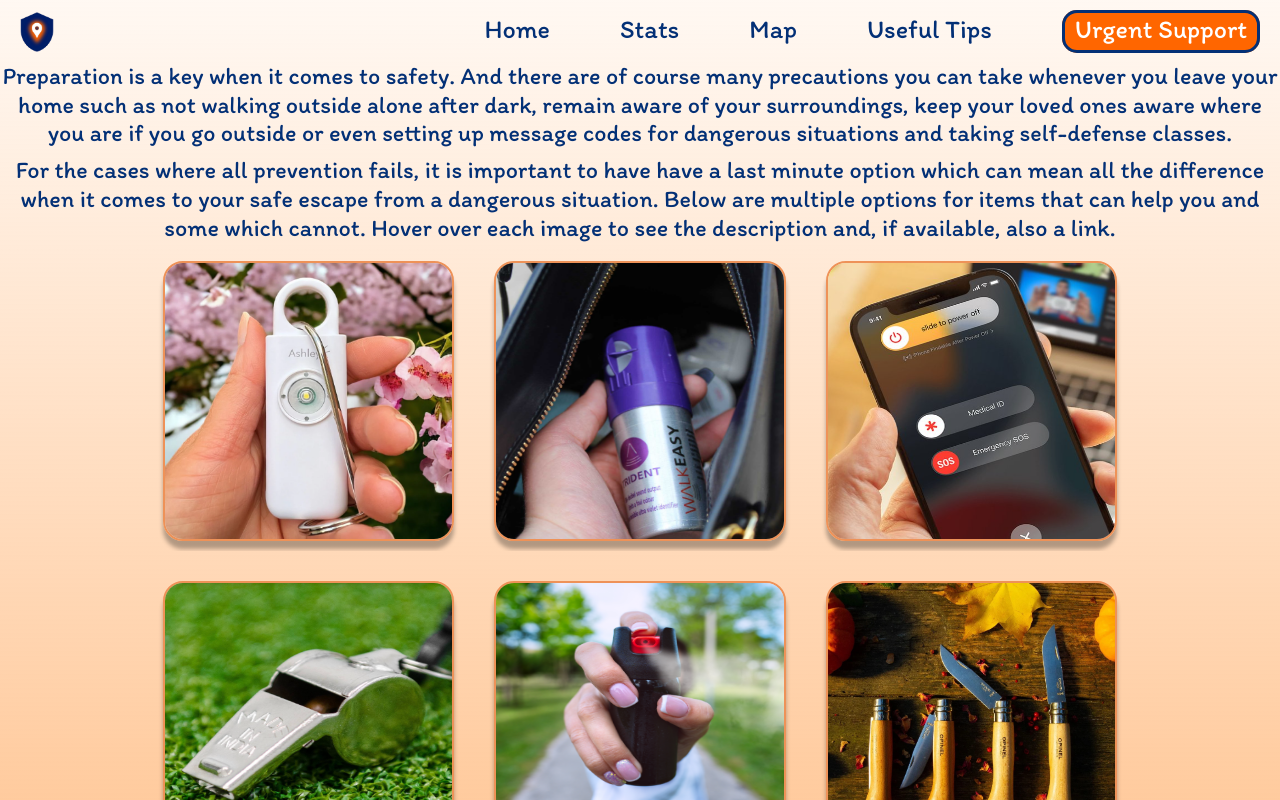
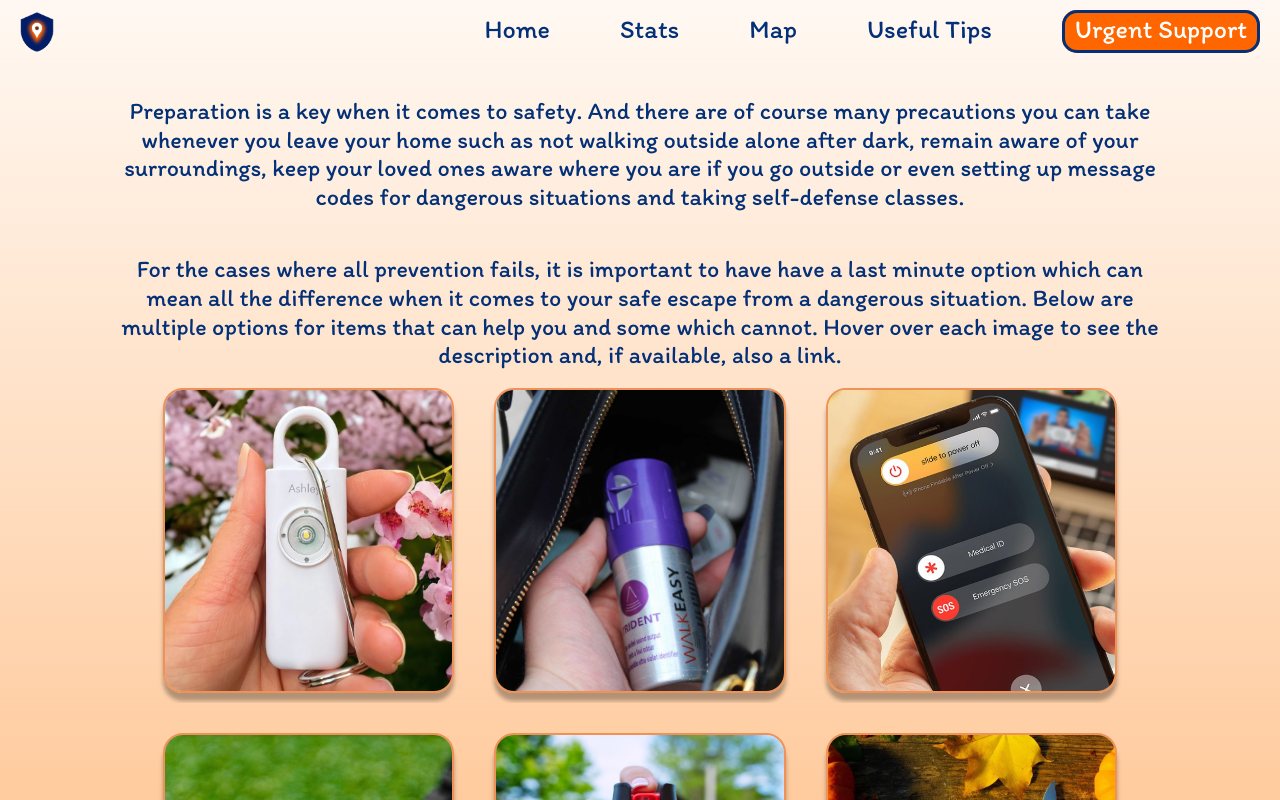
Before and after one commit to dominiquetylerjames/group-1-spring-24, a React (Create React App) app: page /tips in a window 1280 px wide. Shown: the top 800 px of the page. Built offline with nearby package versions, Linux system fonts and the light colour scheme; what chartjs-plugin-datalabels would draw is missing.

Commit message:
Added unit testing to the Safety tips page

```diff
--- a/src/component/SafetyTips.css
+++ b/src/component/SafetyTips.css
@@ -1,26 +1,33 @@
-
+/* Styling for the first two paragraphs on the page */
 .SafetyTips h4{
-text-align: center;
-color: rgb(3, 48, 118);
+    text-align: center;
+    color: rgb(3, 48, 118);
+    padding-right: 115px;
+    padding-left: 115px;
+    padding-top: 35px;
 }
 
-.image-grid { /* Setting up the grid for images */
+/* Setting up the grid for images */
+.image-grid {
     display: grid;
     grid-template-columns: repeat(3, 1fr); /* Define the number of columns (2 in our case) */
     gap: 20px; /* Space between the images */
     max-width: 975px; /* The width of the grid to prevent images being all over the page */
     margin: 0 auto; /* Center the grid */
+    padding-bottom: 35px; /* Distance from the footer */
 }
 
-.image { /* The container area for the images */
+/* The container area for the images */
+.image {
     position: relative;
-    height: 300px;
+    height: 325px; /* Set height of images */
     padding: 10px;
     border-radius: 20px; /* Curved edges */
     overflow: hidden; /* Making sure the curved edges don't clip */
 }
 
-.image img { /* Settings for the images themselves */
+/* Settings for the images themselves */
+.image img {
     width: 100%;
     height: 100%;
     display: block;
@@ -31,7 +38,8 @@
     box-shadow: 0px 8px 4px rgba(0, 0, 0, 0.3); /* Create image shadow */
 }
 
-.image .overlay { /* Settings for the hover effect overlay */
+/* Settings for the hover effect overlay */
+.image .overlay {
     position: absolute;
     top: 0;
     left: 0;
@@ -48,15 +56,17 @@
     text-align: center;
 }
 
+/* Add padding around the text. */
 .image .overlay .text {
-    padding: 15px; /* Add padding around the text. */
+    padding: 15px;
 }
 
+/* Setting up visibility of the hover effect */
 .image:hover .overlay {
-    opacity: 1; /* Setting up visibility of the hover effect */
+    opacity: 1;
 }
 
-/* Overlay for the illegal items */
+/* Hover colour for the illegal items */
 .image.red-overlay .overlay {
     background-color: rgba(105, 9, 9, 0.7); /* Different colour for images of the illegal items */
     color: rgb(248, 215, 194); /* Text colour */
@@ -64,6 +74,6 @@
 
 /* Style for links within the overlay text */
 .image .overlay .text .overlay-link {
-    color: rgb(238, 146, 88); /* Change to the color you want */
-    text-decoration: underline; /* Optional: Add underline to links */
+    color: rgb(238, 146, 88); /* Link colour */
+    text-decoration: underline; /* Added underline to the links */
   }
```
Also changed, not shown: 1 other file (tests, documents, lock files or other folders).
